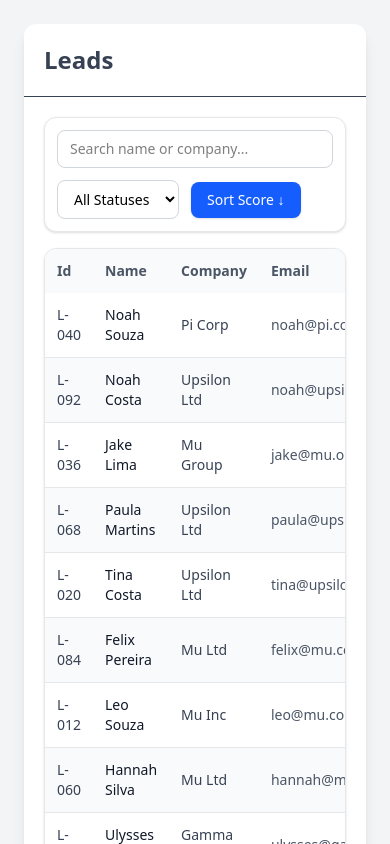
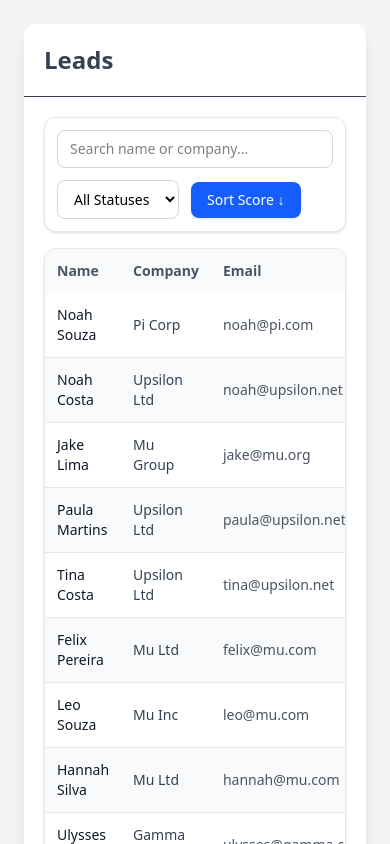
Before and after one commit to leoaltemari/mini-seller-console, a React (Vite) app: page / in a window 390 px wide. Shown: the top 844 px of the page. Built offline with nearby package versions, Linux system fonts and the light colour scheme.

Commit message:
feat: creates feature to delete an opportunity and remove from opportunity list if status change from 'Converted' on save

```diff
--- a/src/components/LeadsTable.tsx
+++ b/src/components/LeadsTable.tsx
@@ -16,7 +16,6 @@ export default function LeadsTable({ leads, onRowClick, lastLeadRef }: Props) {
       <table className="min-w-full table-auto border-collapse">
         <thead className="bg-gray-50 sticky top-0 z-10">
           <tr>
-            <th className="text-left p-3 text-sm font-semibold text-gray-600">Id</th>
             <th className="text-left p-3 text-sm font-semibold text-gray-600">Name</th>
             <th className="text-left p-3 text-sm font-semibold text-gray-600">Company</th>
             <th className="text-left p-3 text-sm font-semibold text-gray-600">Email</th>
@@ -29,7 +28,7 @@ export default function LeadsTable({ leads, onRowClick, lastLeadRef }: Props) {
           {!leads.length && (
             <tr>
               <td
-                colSpan={7}
+                colSpan={6}
                 className="p-6 text-center text-gray-500 text-sm"
               >
                 No leads found
@@ -44,7 +43,6 @@ export default function LeadsTable({ leads, onRowClick, lastLeadRef }: Props) {
               className="cursor-pointer even:bg-gray-50 hover:bg-blue-50 transition-colors"
               onClick={() => onRowClick(lead)}
             >
-              <td className="p-3 text-sm text-gray-700">{lead.id}</td>
               <td className="p-3 text-sm font-medium text-gray-900">{lead.name}</td>
               <td className="p-3 text-sm text-gray-700">{lead.company}</td>
               <td className="p-3 text-sm text-gray-600">{lead.email}</td>
--- a/src/components/OpportunitiesTable.tsx
+++ b/src/components/OpportunitiesTable.tsx
@@ -5,7 +5,13 @@ import StatusBadge from './StatusBadge';
 
 
 export default function OpportunitiesTable() {
-  const { opportunities } = useOpportunities();
+  const { opportunities, removeOpportunity } = useOpportunities();
+
+  function handleDelete(id: string): void {
+    if (confirm('Are you sure you want to delete this opportunity?')) {
+      removeOpportunity(id);
+    }
+  }
 
   return (
     <div className="overflow-auto rounded-xl shadow border border-gray-200">
@@ -17,15 +23,13 @@ export default function OpportunitiesTable() {
             <th className="text-left p-3 text-sm font-semibold text-gray-600">Account</th>
             <th className="text-left p-3 text-sm font-semibold text-gray-600">Stage</th>
             <th className="text-left p-3 text-sm font-semibold text-gray-600">Amount</th>
+            <th className="text-left p-3 text-sm font-semibold text-gray-600">Action</th>
           </tr>
         </thead>
         <tbody className="divide-y divide-gray-200">
           {!opportunities.length && (
             <tr>
-              <td
-                colSpan={5}
-                className="p-6 text-center text-gray-500 text-sm"
-              >
+              <td colSpan={6} className="p-6 text-center text-gray-500 text-sm">
                 No opportunities yet
               </td>
             </tr>
@@ -47,6 +51,29 @@ export default function OpportunitiesTable() {
               <td className="p-3 text-sm font-semibold text-gray-800">
                 {opportunity.amount ? `$${opportunity.amount}` : '-'}
               </td>
+              <td className="p-3">
+              <button
+                  type="button"
+                  className="cursor-pointer p-2 rounded-lg hover:bg-red-50 transition-colors"
+                  onClick={() => handleDelete(opportunity.id)}
+                  title="Delete opportunity"
+                >
+                  <svg
+                    xmlns="http://www.w3.org/2000/svg"
+                    className="h-5 w-5 text-red-600"
+                    fill="none"
+                    viewBox="0 0 24 24"
+                    stroke="currentColor"
+                  >
+                    <path
+                      strokeLinecap="round"
+                      strokeLinejoin="round"
+                      strokeWidth={2}
+                      d="M6 18L18 6M6 6l12 12"
+                    />
+                  </svg>
+                </button>
+              </td>
             </tr>
           ))}
         </tbody>
--- a/src/context/OpportunitiesContext.tsx
+++ b/src/context/OpportunitiesContext.tsx
@@ -8,6 +8,7 @@ import React, { createContext, JSX, useContext } from 'react';
 interface OppContextType {
   opportunities: Opportunity[];
   addOpportunity: (opp: Opportunity) => void;
+  removeOpportunity: (oppId: string) => void;
 }
 
 const OppContext = createContext<OppContextType | null>(null);
@@ -29,8 +30,12 @@ export function OpportunitiesProvider({ children }: { children: React.ReactNode
     setOpportunities([...opportunities, opp]);
   }
 
+  function removeOpportunity(oppId: string): void {
+    setOpportunities(opportunities.filter(opp => opp.id !== oppId));
+  }
+
   return (
-    <OppContext.Provider value={{ opportunities, addOpportunity }}>
+    <OppContext.Provider value={{ opportunities, addOpportunity, removeOpportunity }}>
       {children}
     </OppContext.Provider>
   )
--- a/src/hooks/useFetchLeads.ts
+++ b/src/hooks/useFetchLeads.ts
@@ -54,6 +54,8 @@ export function useFetchLeads(pagination: PaginationParams = {}) {
     query: '',
   });
 
+  const { addOpportunity, removeOpportunity } = useOpportunities();
+
   /** Fetch new Leads */
   useEffect(() => {
     setLoading(true);
@@ -67,11 +69,23 @@ export function useFetchLeads(pagination: PaginationParams = {}) {
       .finally(() => setLoading(false));
   }, [pagination]);
 
+  function getOppIdByLeadId(leadId: string): string {
+    return `O-${leadId.replace('L-', '')}`;
+  }
+
   /** Saves a lead after editing it */
-  async function saveLead(updated: Lead): Promise<void> {
+  async function saveLead(updatedLead: Lead): Promise<void> {
     if (!leads) return;
 
-    const newLeads = leads.map(lead => (lead.id === updated.id ? updated : lead));
+    /** Adds into Opportunities list if the status changes to `Converted` */
+    if (updatedLead.status === 'Converted') {
+      convertLead(updatedLead);
+      return;
+    }
+
+    /** Always remove from opportunity list if the lead status is not `Converted` */
+    removeOpportunity(getOppIdByLeadId(updatedLead.id));
+    const newLeads = leads.map(lead => (lead.id === updatedLead.id ? updatedLead : lead));
 
     setLeads(newLeads);
 
@@ -80,8 +94,6 @@ export function useFetchLeads(pagination: PaginationParams = {}) {
       throw err;
     });
   }
-
-  const { addOpportunity } = useOpportunities();
 
   /** Convert a lead into an Opportunity */
   function convertLead(lead: Lead, accountName?: string, amount?: number): void {
@@ -92,7 +104,7 @@ export function useFetchLeads(pagination: PaginationParams = {}) {
     if (leadIsAlreadyAnOpportunity) return;
 
     addOpportunity({
-      id: `O-${lead.id.replace('L-', '')}`,
+      id: getOppIdByLeadId(lead.id),
       name: lead.name,
       stage: 'Prospecting',
       amount,
--- a/src/pages/LeadsPage.tsx
+++ b/src/pages/LeadsPage.tsx
@@ -72,7 +72,7 @@ export default function LeadsPage() {
 
   return (
     <div className="bg-gray-100 min-h-screen p-6">
-      <div className="mx-auto max-w-7xl grid grid-cols-1 md:grid-cols-3 gap-6">
+      <div className="mx-auto grid grid-cols-1 md:grid-cols-3 gap-6">
         <div className="md:col-span-2 bg-white rounded-xl shadow-lg hover:shadow-xl transition-shadow">
           <h1 className="text-2xl font-semibold text-gray-700 p-5 border-b">
             Leads
```
